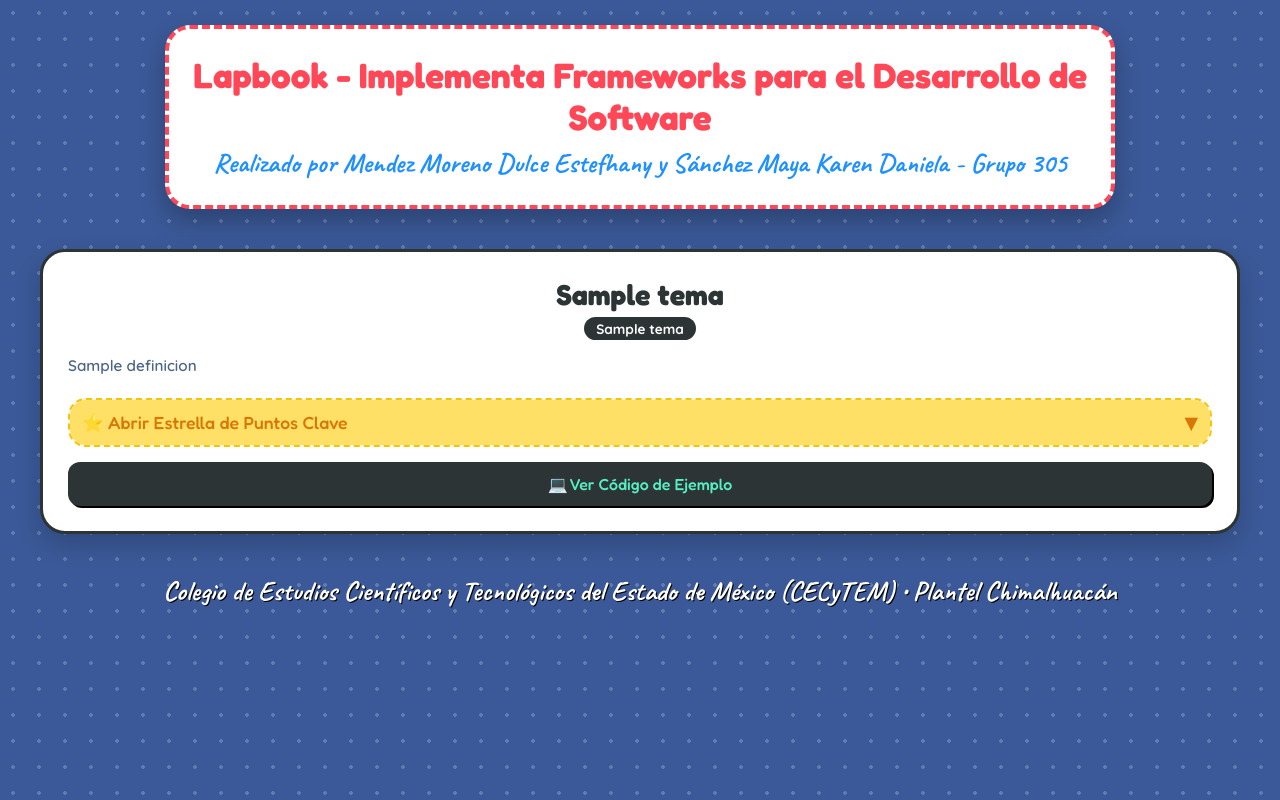
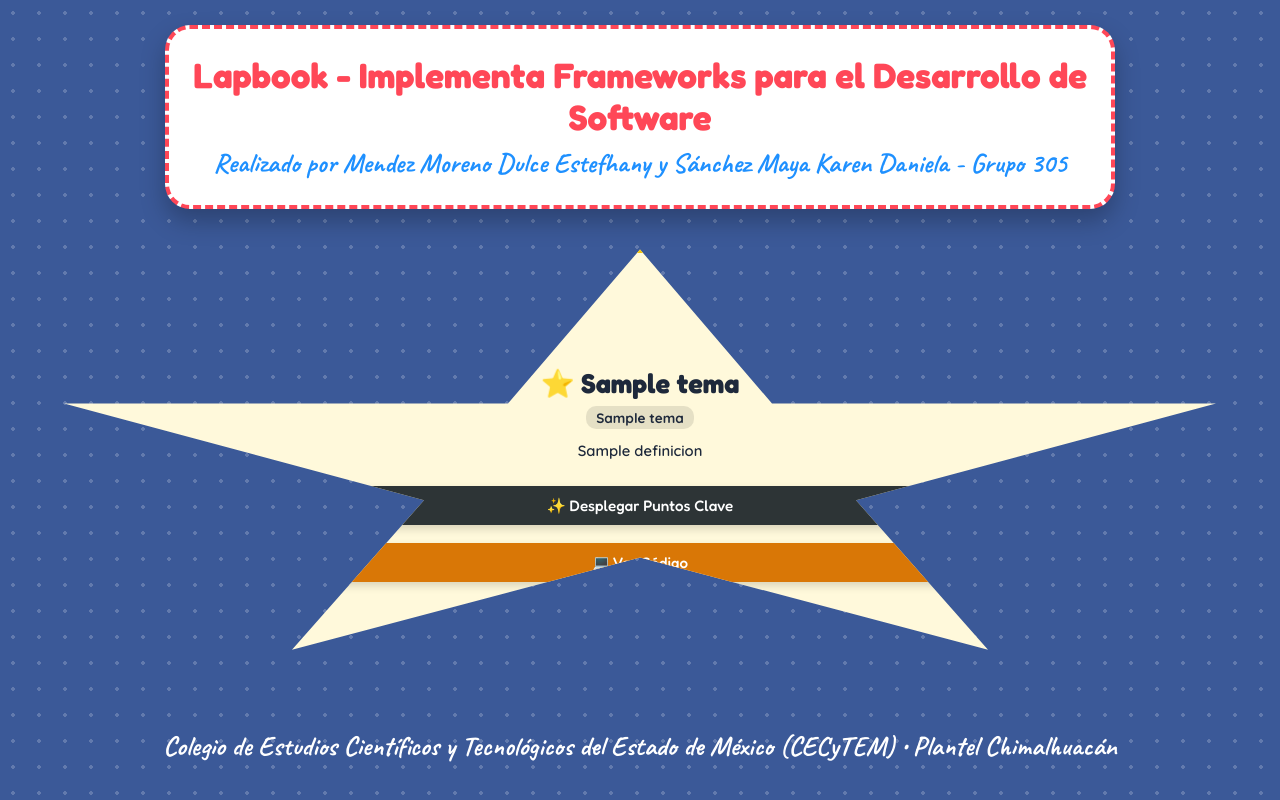
Before and after one commit to mayakaren096-wq/lapbook-fremeworks, a Flask app: template templates/index.html in a window 1280 px wide. Run offline with Flask 3, Linux system fonts and the light colour scheme; the template is opened without the code that fills it: most values are stand-ins (such as "Sample title", 1, 10 or a date in 2020).

Commit message:
Siluetas reales de estrella, corazon, concha, arcoiris y sobre

```diff
--- a/templates/index.html
+++ b/templates/index.html
@@ -5,7 +5,7 @@
     <meta charset="UTF-8">
     <meta name="viewport" content="width=device-width, initial-scale=1.0">
     <title>Lapbook - Implementa Frameworks para el Desarrollo de Software</title>
-    <!-- Fuentes divertidas y creativas -->
+    <!-- Fuentes creativas -->
     <link rel="preconnect" href="https://fonts.googleapis.com">
     <link rel="preconnect" href="https://fonts.gstatic.com" crossorigin>
     <link href="https://fonts.googleapis.com/css2?family=Caveat:wght@700&family=Fredoka:wght@500;700&family=Quicksand:wght@600;700&display=swap" rel="stylesheet">
@@ -14,12 +14,7 @@
         /* Realizado por Mendez Moreno Dulce Estefhany y Sánchez Maya Karen Daniela - Grupo 305 */
         :root {
             --bg-board: #3b5998;
-            --pastel-pink: #ffb7b2;
-            --pastel-yellow: #ffdac1;
-            --pastel-green: #e2f0cb;
-            --pastel-blue: #b5ead7;
-            --pastel-purple: #c7ceea;
-            --text-dark: #2d3436;
+            --text-dark: #1e293b;
         }
 
         * {
@@ -37,7 +32,7 @@
             color: var(--text-dark);
         }
 
-        /* Cartel de Título Estilo Escolar */
+        /* Cartel de Título */
         header {
             text-align: center;
             max-width: 950px;
@@ -47,7 +42,6 @@
             border-radius: 25px;
             border: 4px dashed #ff4757;
             box-shadow: 0 12px 25px rgba(0,0,0,0.25);
-            position: relative;
         }
 
         header h1 {
@@ -65,229 +59,155 @@
             font-weight: 700;
         }
 
-        /* Tablero de Figuras */
         .lapbook-board {
             max-width: 1200px;
             margin: 0 auto;
             display: grid;
-            grid-template-columns: repeat(auto-fit, minmax(330px, 1fr));
-            gap: 35px;
+            grid-template-columns: repeat(auto-fit, minmax(340px, 1fr));
+            gap: 45px;
+            align-items: start;
         }
 
-        /* Base para cada figura */
-        .figure-card {
+        /* ESTILOS GENERALES DE LAS FIGURAS DE PAPEL */
+        .shape-card {
             background: #ffffff;
-            border-radius: 25px;
-            padding: 25px;
-            box-shadow: 0 10px 25px rgba(0,0,0,0.18);
-            border: 3px solid #2d3436;
+            padding: 30px 25px;
+            box-shadow: 0 10px 20px rgba(0,0,0,0.2);
             position: relative;
-            display: flex;
-            flex-direction: column;
-            justify-content: space-between;
             transition: transform 0.3s ease;
         }
 
-        .figure-card:hover {
-            transform: translateY(-6px);
+        .shape-card:hover {
+            transform: scale(1.03) rotate(1deg);
         }
 
-        .figure-header {
+        .shape-title {
+            font-family: 'Fredoka', cursive;
+            font-size: 1.7rem;
             text-align: center;
-            margin-bottom: 15px;
+            margin-bottom: 6px;
         }
 
-        .figure-header h2 {
-            font-family: 'Fredoka', cursive;
-            font-size: 1.8rem;
-            color: #2d3436;
+        .shape-tag {
+            display: block;
+            text-align: center;
+            font-size: 0.85rem;
+            font-weight: 700;
+            background: rgba(0,0,0,0.1);
+            padding: 3px 10px;
+            border-radius: 10px;
+            margin: 0 auto 12px auto;
+            width: fit-content;
         }
 
-        .subtitle-tag {
-            display: inline-block;
-            background: #2d3436;
-            color: #fff;
-            padding: 3px 12px;
-            border-radius: 12px;
-            font-size: 0.85rem;
-            font-weight: 700;
-            margin-top: 5px;
+        .shape-def {
+            font-size: 0.92rem;
+            line-height: 1.4;
+            margin-bottom: 15px;
+            text-align: center;
         }
 
-        .definition-text {
-            font-size: 0.95rem;
-            line-height: 1.5;
-            margin-bottom: 20px;
-            color: #4b6584;
+        /* 1. SILUETA DE ESTRELLA (HTML5) */
+        .shape-star {
+            background: #fff9db;
+            border: 4px solid #f1c40f;
+            clip-path: polygon(50% 0%, 61% 35%, 98% 35%, 68% 57%, 79% 91%, 50% 70%, 21% 91%, 32% 57%, 2% 35%, 39% 35%);
+            padding: 85px 45px 75px 45px;
+            min-height: 440px;
+            display: flex;
+            flex-direction: column;
+            justify-content: center;
         }
 
-        /* ================= FIGURAS INTERACTIVAS ================= */
-
-        /* 1. ESTRELLA DESPLEGABLE (HTML5) */
-        .fig-star-box {
-            background: #fff9db;
-            border: 2px dashed #f1c40f;
-            border-radius: 18px;
-            margin-bottom: 15px;
-            overflow: hidden;
-        }
-        .fig-star-btn {
-            width: 100%;
-            background: #ffe066;
-            border: none;
-            padding: 12px;
-            font-family: 'Fredoka', cursive;
-            font-size: 1.1rem;
-            color: #d97706;
-            cursor: pointer;
-            display: flex;
-            justify-content: space-between;
-            align-items: center;
+        /* 2. SILUETA DE CORAZÓN (CSS3) */
+        .shape-heart {
+            background: #ffe3e3;
+            border: 4px solid #ff6b6b;
+            border-radius: 180px 180px 20px 20px;
+            padding-top: 50px;
+            min-height: 420px;
         }
 
-        /* 2. CORAZÓN DESPLEGABLE (CSS3) */
-        .fig-heart-box {
-            background: #ffe3e3;
-            border: 2px dashed #ff6b6b;
-            border-radius: 18px;
-            margin-bottom: 15px;
-            overflow: hidden;
-        }
-        .fig-heart-btn {
-            width: 100%;
-            background: #ffc9c9;
-            border: none;
-            padding: 12px;
-            font-family: 'Fredoka', cursive;
-            font-size: 1.1rem;
-            color: #c92a2a;
-            cursor: pointer;
-            display: flex;
-            justify-content: space-between;
-            align-items: center;
+        /* 3. SILUETA DE CONCHA DE MAR (JavaScript) */
+        .shape-shell {
+            background: #e3fafc;
+            border: 4px solid #22b8cf;
+            border-radius: 150px 150px 30px 30px;
+            clip-path: ellipse(50% 48% at 50% 50%);
+            padding: 60px 35px;
+            min-height: 420px;
         }
 
-        /* 3. CONCHA DE MAR DESPLEGABLE (JavaScript) */
-        .fig-shell-box {
-            background: #e3fafac8;
-            border: 2px dashed #22b8cf;
-            border-radius: 18px;
-            margin-bottom: 15px;
-            overflow: hidden;
-        }
-        .fig-shell-btn {
-            width: 100%;
-            background: #99e9f2;
-            border: none;
-            padding: 12px;
-            font-family: 'Fredoka', cursive;
-            font-size: 1.1rem;
-            color: #0b7285;
-            cursor: pointer;
-            display: flex;
-            justify-content: space-between;
-            align-items: center;
+        /* 4. SILUETA DE ARCOÍRIS (Jinja2) */
+        .shape-rainbow {
+            background: linear-gradient(180deg, #ffc9c9 0%, #ffec99 35%, #b2f2bb 70%, #d0bfff 100%);
+            border-radius: 200px 200px 20px 20px;
+            border: 4px solid #cc5de8;
+            padding-top: 55px;
+            min-height: 420px;
         }
 
-        /* 4. ARCOÍRIS EN PESTAÑAS (Jinja2) */
-        .fig-rainbow-box {
-            background: #f3d9fa;
-            border: 2px dashed #cc5de8;
-            border-radius: 18px;
-            margin-bottom: 15px;
-            overflow: hidden;
-        }
-        .fig-rainbow-btn {
-            width: 100%;
-            background: #eebefa;
-            border: none;
-            padding: 12px;
-            font-family: 'Fredoka', cursive;
-            font-size: 1.1rem;
-            color: #862e9c;
-            cursor: pointer;
-            display: flex;
-            justify-content: space-between;
-            align-items: center;
+        /* 5. SILUETA DE SOBRE DE PAPEL (SQL) */
+        .shape-envelope {
+            background: #d3f9d8;
+            border: 4px dashed #40c057;
+            border-radius: 15px;
+            padding: 30px 25px;
+            min-height: 420px;
         }
 
-        /* 5. SOBRE MÁGICO (SQL) */
-        .fig-envelope-box {
-            background: #d3f9d8;
-            border: 2px dashed #51cf66;
-            border-radius: 18px;
-            margin-bottom: 15px;
-            overflow: hidden;
-        }
-        .fig-envelope-btn {
-            width: 100%;
-            background: #b2f2bb;
-            border: none;
-            padding: 12px;
-            font-family: 'Fredoka', cursive;
-            font-size: 1.1rem;
-            color: #2b8a3e;
-            cursor: pointer;
-            display: flex;
-            justify-content: space-between;
-            align-items: center;
+        /* MECANISMO DE PLEGADO / PESTAÑA INTERACTIVA */
+        .flap-box {
+            margin-top: 10px;
         }
 
-        /* Contenido interactivo desplegable */
-        .flap-body {
+        .flap-btn {
+            width: 100%;
+            background: #2d3436;
+            color: #ffffff;
+            border: none;
+            padding: 10px;
+            border-radius: 12px;
+            font-family: 'Fredoka', cursive;
+            font-size: 0.95rem;
+            cursor: pointer;
+            box-shadow: 0 4px 8px rgba(0,0,0,0.15);
+        }
+
+        .flap-content {
             max-height: 0;
             overflow: hidden;
             transition: max-height 0.4s ease-out;
-            padding: 0 15px;
-            font-size: 0.95rem;
-            background: #ffffff;
+            background: rgba(255, 255, 255, 0.95);
+            border-radius: 10px;
+            margin-top: 8px;
+            font-size: 0.88rem;
         }
 
-        .flap-body.open {
-            max-height: 280px;
-            padding: 12px 15px;
-            border-top: 2px dashed #ccc;
+        .flap-content.open {
+            max-height: 250px;
+            padding: 12px;
+            border: 2px dashed #999;
         }
 
-        .flap-body ul {
-            padding-left: 20px;
-            color: #333;
+        .flap-content ul {
+            padding-left: 18px;
         }
 
-        .flap-body li {
-            margin-bottom: 6px;
-        }
-
-        /* Botón de Código Flotante */
-        .code-btn {
-            background: #2d3436;
-            color: #55efc4;
-            border: none;
-            width: 100%;
-            padding: 12px;
-            border-radius: 12px;
-            font-family: 'Fredoka', cursive;
-            font-size: 1rem;
-            cursor: pointer;
-            transition: all 0.2s;
-            box-shadow: 2px 2px 0px #000;
-        }
-
-        .code-btn:hover {
-            background: #636e72;
+        .flap-content li {
+            margin-bottom: 5px;
         }
 
         pre {
             background: #1e272e;
             color: #74b9ff;
-            padding: 12px;
-            border-radius: 10px;
-            font-size: 0.8rem;
+            padding: 10px;
+            border-radius: 8px;
+            font-size: 0.75rem;
             overflow-x: auto;
-            margin-top: 10px;
+            margin-top: 8px;
             display: none;
             font-family: monospace;
-            border-left: 4px solid #ff4757;
         }
 
         footer {
@@ -296,7 +216,6 @@
             font-family: 'Caveat', cursive;
             font-size: 1.7rem;
             color: #ffffff;
-            text-shadow: 1px 1px #000;
         }
     </style>
 </head>
@@ -309,95 +228,128 @@
 
     <main class="lapbook-board">
         {% for tema in temas %}
-        <article class="figure-card">
-            <div class="figure-header">
-                <h2>{{ tema.titulo }}</h2>
-                <span class="subtitle-tag">{{ tema.subtitulo }}</span>
-            </div>
 
-            <p class="definition-text">{{ tema.definicion }}</p>
+        {% if loop.index == 1 %}
+            <!-- FIGURA 1: SILUETA DE ESTRELLA REAL -->
+            <article class="shape-card shape-star">
+                <h2 class="shape-title">⭐ {{ tema.titulo }}</h2>
+                <span class="shape-tag">{{ tema.subtitulo }}</span>
+                <p class="shape-def">{{ tema.definicion }}</p>
 
-            <!-- FIGURAS INTERACTIVAS SEGÚN EL ÍNDICE -->
-            {% if loop.index == 1 %}
-                <!-- ESTRELLA QUE SE ABRE -->
-                <div class="fig-star-box">
-                    <button class="fig-star-btn" onclick="toggleFig(this)">
-                        ⭐ Abrir Estrella de Puntos Clave <span>▼</span>
-                    </button>
-                    <div class="flap-body">
+                <div class="flap-box">
+                    <button class="flap-btn" onclick="toggleFlap(this)">✨ Desplegar Puntos Clave</button>
+                    <div class="flap-content">
                         <ul>
                             {% for punto in tema.puntos_clave %}
-                                <li>✨ {{ punto }}</li>
+                                <li>{{ punto }}</li>
                             {% endfor %}
                         </ul>
                     </div>
                 </div>
+
+                <div class="flap-box">
+                    <button class="flap-btn" style="background:#d97706;" onclick="toggleCode(this)">💻 Ver Código</button>
+                    <pre><code>{{ tema.codigo_ejemplo }}</code></pre>
+                </div>
+            </article>
+
         {% elif loop.index == 2 %}
-                <!-- CORAZÓN DESPLEGABLE -->
-                <div class="fig-heart-box">
-                    <button class="fig-heart-btn" onclick="toggleFig(this)">
-                        💖 Abrir Corazón Desplegable <span>▼</span>
-                    </button>
-                    <div class="flap-body">
+            <!-- FIGURA 2: SILUETA DE CORAZÓN -->
+            <article class="shape-card shape-heart">
+                <h2 class="shape-title">💖 {{ tema.titulo }}</h2>
+                <span class="shape-tag">{{ tema.subtitulo }}</span>
+                <p class="shape-def">{{ tema.definicion }}</p>
+
+                <div class="flap-box">
+                    <button class="flap-btn" onclick="toggleFlap(this)">🌸 Desplegar Puntos Clave</button>
+                    <div class="flap-content">
                         <ul>
                             {% for punto in tema.puntos_clave %}
-                                <li>🌸 {{ punto }}</li>
+                                <li>{{ punto }}</li>
                             {% endfor %}
                         </ul>
                     </div>
                 </div>
+
+                <div class="flap-box">
+                    <button class="flap-btn" style="background:#c92a2a;" onclick="toggleCode(this)">💻 Ver Código</button>
+                    <pre><code>{{ tema.codigo_ejemplo }}</code></pre>
+                </div>
+            </article>
+
         {% elif loop.index == 3 %}
-                <!-- CONCHA DE MAR -->
-                <div class="fig-shell-box">
-                    <button class="fig-shell-btn" onclick="toggleFig(this)">
-                        🐚 Abrir Concha de Mar <span>▼</span>
-                    </button>
-                    <div class="flap-body">
+            <!-- FIGURA 3: SILUETA DE CONCHA DE MAR -->
+            <article class="shape-card shape-shell">
+                <h2 class="shape-title">🐚 {{ tema.titulo }}</h2>
+                <span class="shape-tag">{{ tema.subtitulo }}</span>
+                <p class="shape-def">{{ tema.definicion }}</p>
+
+                <div class="flap-box">
+                    <button class="flap-btn" onclick="toggleFlap(this)">🌊 Desplegar Puntos Clave</button>
+                    <div class="flap-content">
                         <ul>
                             {% for punto in tema.puntos_clave %}
-                                <li>🌊 {{ punto }}</li>
+                                <li>{{ punto }}</li>
                             {% endfor %}
                         </ul>
                     </div>
                 </div>
+
+                <div class="flap-box">
+                    <button class="flap-btn" style="background:#0b7285;" onclick="toggleCode(this)">💻 Ver Código</button>
+                    <pre><code>{{ tema.codigo_ejemplo }}</code></pre>
+                </div>
+            </article>
+
         {% elif loop.index == 4 %}
-                <!-- ARCOÍRIS EN PESTAÑAS -->
-                <div class="fig-rainbow-box">
-                    <button class="fig-rainbow-btn" onclick="toggleFig(this)">
-                        🌈 Desplegar Arcoíris <span>▼</span>
-                    </button>
-                    <div class="flap-body">
+            <!-- FIGURA 4: SILUETA DE ARCOÍRIS -->
+            <article class="shape-card shape-rainbow">
+                <h2 class="shape-title">🌈 {{ tema.titulo }}</h2>
+                <span class="shape-tag">{{ tema.subtitulo }}</span>
+                <p class="shape-def">{{ tema.definicion }}</p>
+
+                <div class="flap-box">
+                    <button class="flap-btn" onclick="toggleFlap(this)">🎨 Desplegar Puntos Clave</button>
+                    <div class="flap-content">
                         <ul>
                             {% for punto in tema.puntos_clave %}
-                                <li>🎨 {{ punto }}</li>
+                                <li>{{ punto }}</li>
                             {% endfor %}
                         </ul>
                     </div>
                 </div>
+
+                <div class="flap-box">
+                    <button class="flap-btn" style="background:#862e9c;" onclick="toggleCode(this)">💻 Ver Código</button>
+                    <pre><code>{{ tema.codigo_ejemplo }}</code></pre>
+                </div>
+            </article>
+
         {% else %}
-                <!-- SOBRE MÁGICO -->
-                <div class="fig-envelope-box">
-                    <button class="fig-envelope-btn" onclick="toggleFig(this)">
-                        ✉️ Abrir Sobre de Datos <span>▼</span>
-                    </button>
-                    <div class="flap-body">
+            <!-- FIGURA 5: SOBRE DE PAPEL DECORADO -->
+            <article class="shape-card shape-envelope">
+                <h2 class="shape-title">✉️ {{ tema.titulo }}</h2>
+                <span class="shape-tag">{{ tema.subtitulo }}</span>
+                <p class="shape-def">{{ tema.definicion }}</p>
+
+                <div class="flap-box">
+                    <button class="flap-btn" onclick="toggleFlap(this)">✉️ Abrir Sobre de Datos</button>
+                    <div class="flap-content">
                         <ul>
                             {% for punto in tema.puntos_clave %}
-                                <li>🔑 {{ punto }}</li>
+                                <li>{{ punto }}</li>
                             {% endfor %}
                         </ul>
                     </div>
                 </div>
-            {% endif %}
 
-            <!-- Botón para mostrar código -->
-            <div>
-                <button class="code-btn" onclick="toggleCode(this)">
-                    💻 Ver Código de Ejemplo
-                </button>
+                <div class="flap-box">
+                    <button class="flap-btn" style="background:#2b8a3e;" onclick="toggleCode(this)">💻 Ver Código</button>
                     <pre><code>{{ tema.codigo_ejemplo }}</code></pre>
                 </div>
             </article>
+        {% endif %}
+
         {% endfor %}
     </main>
 
@@ -407,27 +359,17 @@
 
     <script>
         // Realizado por Mendez Moreno Dulce Estefhany y Sánchez Maya Karen Daniela - Grupo 305
-        function toggleFig(btn) {
+        function toggleFlap(btn) {
             const content = btn.nextElementSibling;
-            const arrow = btn.querySelector('span');
-
             content.classList.toggle('open');
-
-            if (content.classList.contains('open')) {
-                arrow.textContent = '▲';
-            } else {
-                arrow.textContent = '▼';
-            }
         }
 
         function toggleCode(btn) {
             const pre = btn.nextElementSibling;
             if (pre.style.display === "block") {
                 pre.style.display = "none";
-                btn.textContent = "💻 Ver Código de Ejemplo";
             } else {
                 pre.style.display = "block";
-                btn.textContent = "🙈 Ocultar Código";
             }
         }
     </script>
```
Lines whose indentation alone changed are shown as unchanged.
